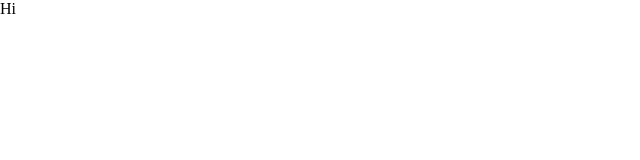
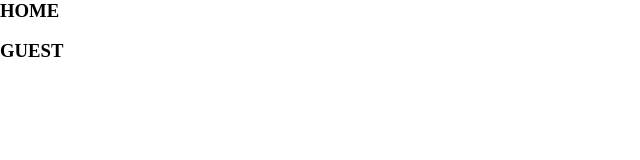
Before and after one commit to sunilkjoseph/scoreboard, a website: page index.html in a window 1280 px wide. Shown: the whole page, without its empty margins (0-640 px from the left). Drawn offline with nearby package versions, Linux system fonts and the light colour scheme.

Commit message:
Added headers HOME and GUEST

```diff
--- a/index.html
+++ b/index.html
@@ -1,6 +1,11 @@
 <html>
     <head><link rel="stylesheet" href="https://cdnjs.cloudflare.com/ajax/libs/normalize/8.0.1/normalize.css"></head>
     <body>
-        Hi
+        <div>
+            <h3>HOME</h3>
+        </div>
+        <div>
+            <h3>GUEST</h3>
+        </div>
     </body>
 </html>
```
